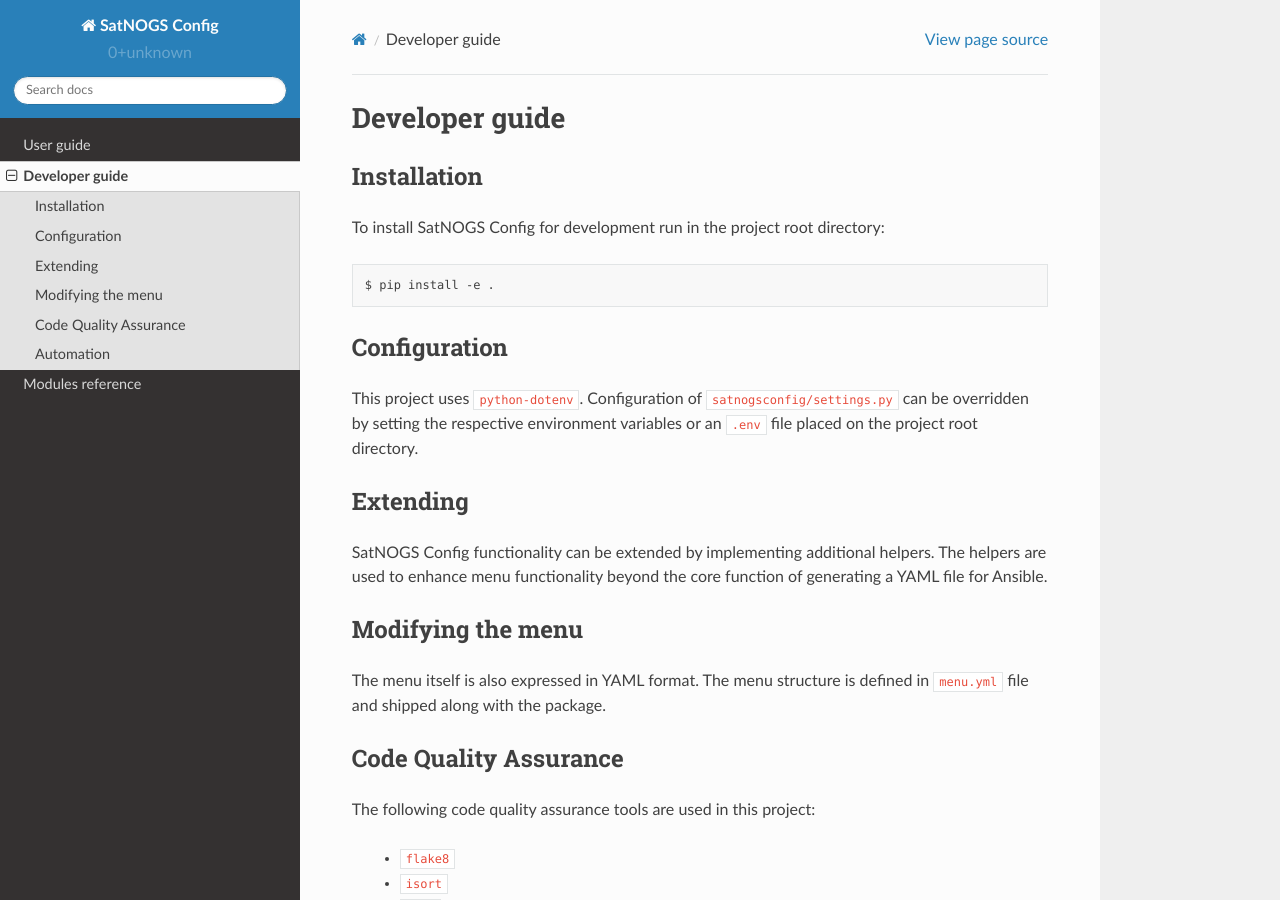
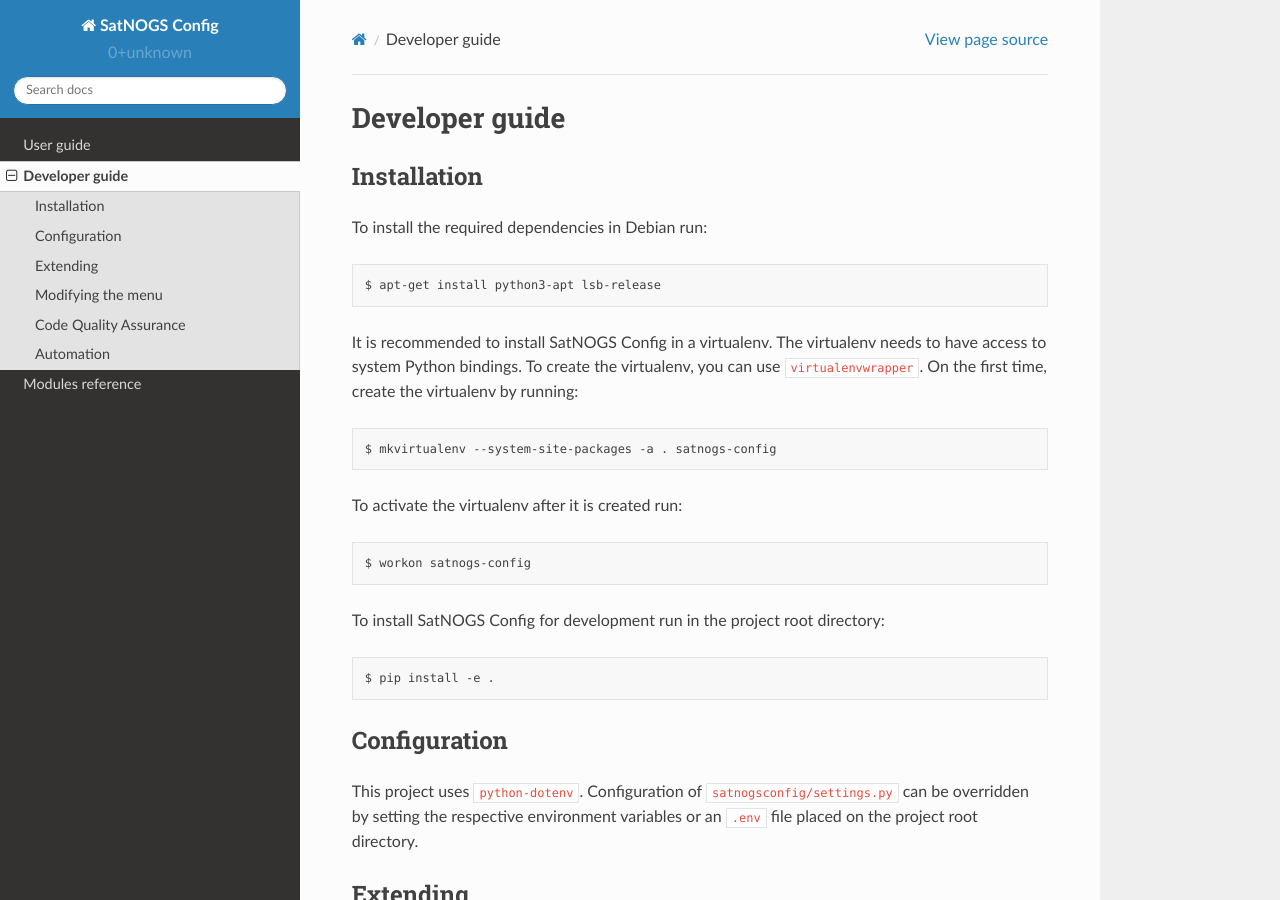
Before and after one commit to BelmY/satnogs-client-config, a Sphinx documentation site: the page built from docs/devguide.rst, in a window 1280 px wide and 900 px high. Built offline with Sphinx 7.4.7 and the Read the Docs theme 2.0.0, drawn with Linux system fonts in a browser that asks for light colours.

Commit message:
docs: Add instructions on how to install in a virtualenv
Signed-off-by: Vasilis Tsiligiannis <acinonyx@openwrt.gr>

```diff
--- a/docs/devguide.rst
+++ b/docs/devguide.rst
@@ -3,6 +3,22 @@
 
 Installation
 ------------
+
+To install the required dependencies in Debian run::
+
+  $ apt-get install python3-apt lsb-release
+
+
+It is recommended to install SatNOGS Config in a virtualenv.
+The virtualenv needs to have access to system Python bindings.
+To create the virtualenv, you can use ``virtualenvwrapper``.
+On the first time, create the virtualenv by running::
+
+  $ mkvirtualenv --system-site-packages -a . satnogs-config
+
+To activate the virtualenv after it is created run::
+
+  $ workon satnogs-config
 
 To install SatNOGS Config for development run in the project root directory::
 
@@ -14,7 +30,6 @@
 
 This project uses ``python-dotenv``.
 Configuration of ``satnogsconfig/settings.py`` can be overridden by setting the respective environment variables or an ``.env`` file placed on the project root directory.
-
 
 
 Extending
```
